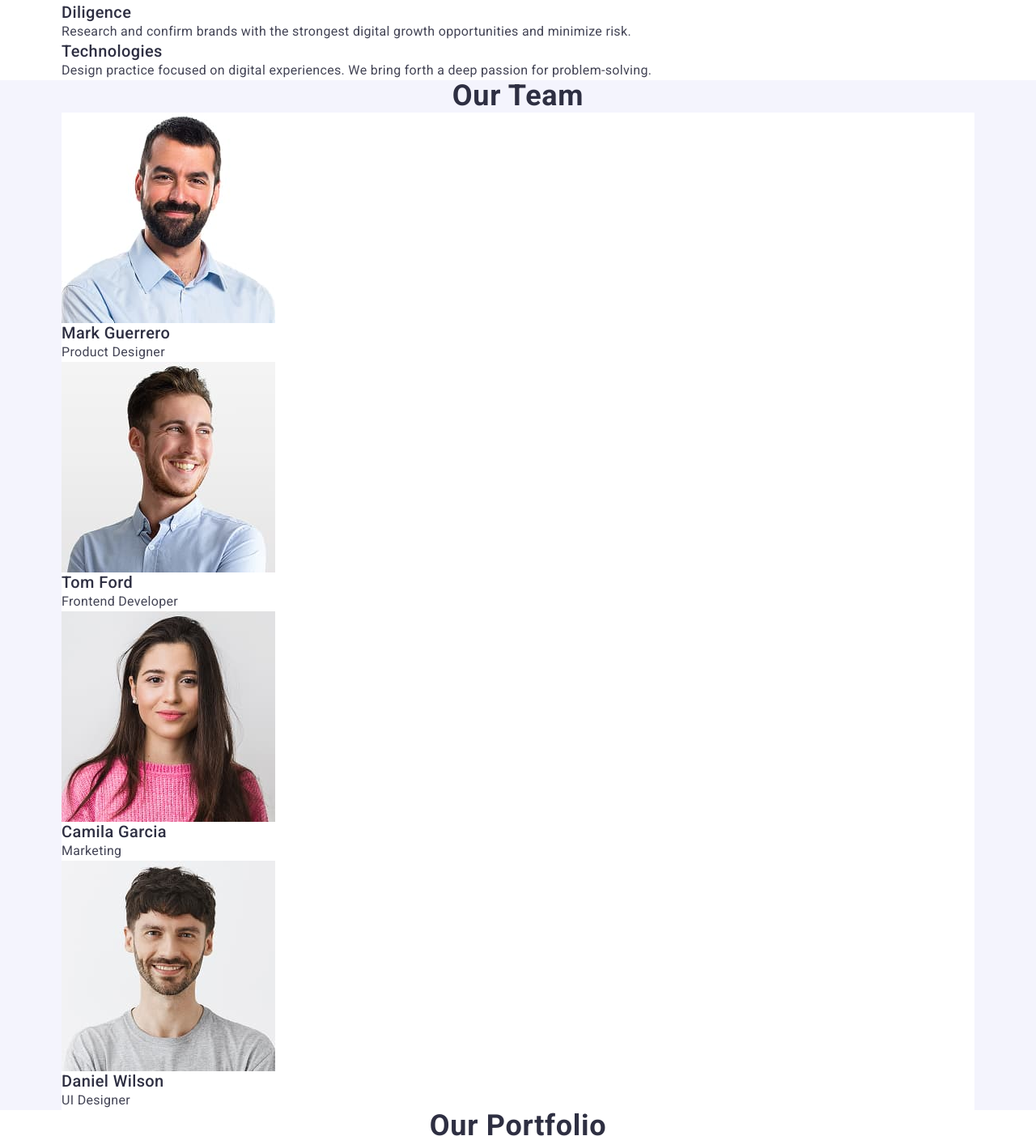
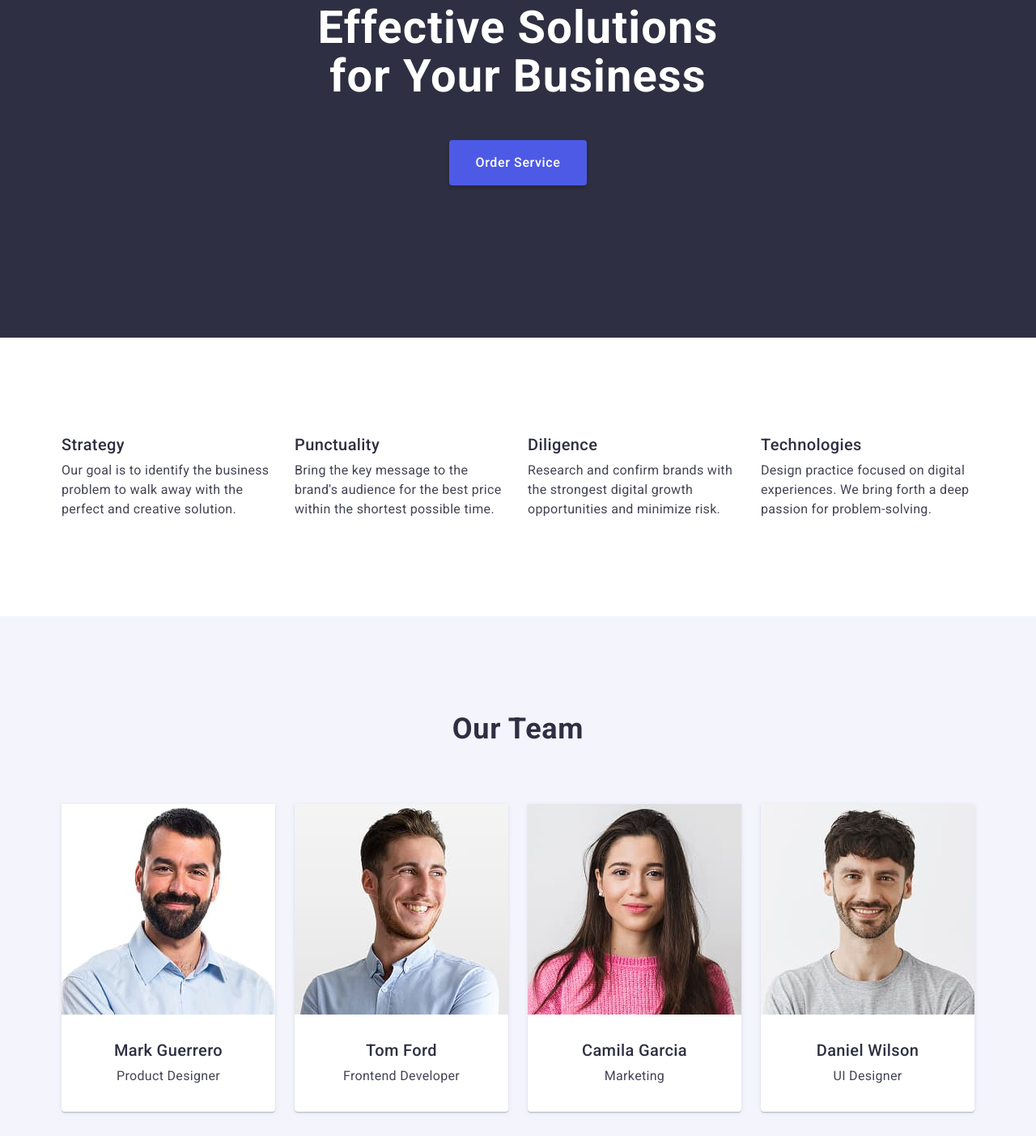
Before and after one commit to anastasiia-kushch/goit-markup-hw-03, a plain HTML site: page index.html in a window 1280 px wide. Shown: the part 255-1658 px from the top of the page at 81% size. Drawn offline with nearby package versions, Linux system fonts and the light colour scheme.

Commit message:
finish all sections

```diff
--- a/css/styles.css
+++ b/css/styles.css
@@ -28,6 +28,12 @@ body {
 }
 
 /* RESET styles */
+*,
+*::before,
+*::after {
+  box-sizing: border-box;
+}
+
 h1,
 h2,
 h3,
@@ -158,6 +164,14 @@ img {
 /* #region HERO */
 .hero {
   background-color: var(--dark-cl);
+  padding: 188px 0;
+}
+
+.hero-container {
+  display: flex;
+  flex-direction: column;
+  gap: 48px;
+  align-items: center;
 }
 
 .hero-title {
@@ -167,6 +181,7 @@ img {
   line-height: 1.07;
   text-align: center;
   letter-spacing: 0.02em;
+  width: 496px;
 }
 
 .hero-btn {
@@ -175,6 +190,10 @@ img {
   font-weight: 500;
   line-height: 1.5;
   letter-spacing: 0.04em;
+  padding: 16px 32px;
+  border: none;
+  border-radius: 4px;
+  box-shadow: 0px 4px 4px 0px rgba(0, 0, 0, 0.15);
 }
 
 .hero-btn:hover,
@@ -184,6 +203,22 @@ img {
 /* #endregion */
 
 /* #region BENEFITS */
+.benefits {
+  padding: 120px 0;
+}
+
+.benefits-list {
+  display: flex;
+  gap: 24px;
+}
+
+.benefits-item {
+  display: flex;
+  flex-direction: column;
+  gap: 8px;
+  width: calc((100% - 24px * 3) / 4);
+}
+
 .benefits-title {
   font-size: 20px;
   line-height: 1.2;
@@ -200,10 +235,33 @@ img {
 /* #region TEAM */
 .team {
   background-color: var(--light-cl);
+  padding: 120px 0;
+}
+
+.team-list {
+  margin-top: 72px;
+  display: flex;
+  gap: 24px;
 }
 
 .team-item {
   background-color: var(--white-background-cl);
+  display: flex;
+  flex-direction: column;
+  width: calc((100% - 24px * 3) / 4);
+  border: none;
+  border-radius: 0px 0px 4px 4px;
+  box-shadow: 0px 1px 6px 0px rgba(46, 47, 66, 0.08),
+    0px 1px 1px 0px rgba(46, 47, 66, 0.16),
+    0px 2px 1px 0px rgba(46, 47, 66, 0.08);
+}
+
+.member-desc {
+  margin: 32px auto;
+  display: flex;
+  flex-direction: column;
+  gap: 8px;
+  align-items: center;
 }
 
 .member-name {
@@ -221,8 +279,31 @@ img {
 /* #endregion */
 
 /* #region PORTFOLIO */
+.portfolio {
+  padding: 120px 0;
+}
+
+.portfolio-list {
+  display: flex;
+  flex-wrap: wrap;
+  gap: 24px;
+}
+
 .portfolio-item {
   background-color: var(--white-background-cl);
+  margin-top: 72px;
+  width: calc((100% - 24px * 2) / 3);
+}
+
+.portfolio-item-desc {
+  padding: 32px 16px;
+  display: flex;
+  flex-direction: column;
+  gap: 8px;
+
+  border-right: 1px solid var(--accent-cl);
+  border-bottom: 1px solid var(--accent-cl);
+  border-left: 1px solid var(--accent-cl);
 }
 
 .portfolio-title {
@@ -241,6 +322,7 @@ img {
 /* #region FOOTER */
 .footer {
   background-color: var(--dark-cl);
+  padding: 140px 100px;
 }
 
 .footer .logo-accent {
@@ -249,5 +331,7 @@ img {
 .footer-text {
   color: var(--light-cl);
   font-weight: 400;
+  margin-top: 17.5px;
+  width: 264px;
 }
 /* #endregion */
--- a/index.html
+++ b/index.html
@@ -17,7 +17,7 @@
 <body class="page">
     <!-- #region HEADER -->
     <header class="header">
-        <div class="container header-container">
+        <div class="header-container container">
             <nav class="header-nav">
                 <a class="logo" href="./index.html">Web<span class="logo-accent">Studio</span></a>
                 <ul class="header-menu">
@@ -49,7 +49,7 @@
     <main>
         <!-- #region HERO -->
         <section class="hero">
-            <div class="container">
+            <div class="hero-container container">
                 <h1 class="hero-title">Effective Solutions
                     for Your Business</h1>
                 <button class="hero-btn" type="button">Order Service</button>
@@ -60,34 +60,29 @@
         <!-- #region BENEFITS -->
         <section class="benefits">
             <div class="container">
-                <h2 hidden>Benefits</h2>
+                <h2 class="visually-hidden">Benefits</h2>
                 <ul class="benefits-list">
                     <li class="benefits-item">
                         <h3 class="benefits-title">Strategy</h3>
                         <p class="benefits-text">Our goal is to identify the business problem to walk away with the
-                            perfect
-                            and creative solution.
+                            perfect and creative solution.
                         </p>
                     </li>
                     <li class="benefits-item">
                         <h3 class="benefits-title">Punctuality</h3>
                         <p class="benefits-text">Bring the key message to the brand's audience for the best price within
-                            the
-                            shortest possible
-                            time.</p>
+                            the shortest possible time.</p>
                     </li>
                     <li class="benefits-item">
                         <h3 class="benefits-title">Diligence</h3>
                         <p class="benefits-text">Research and confirm brands with the strongest digital growth
-                            opportunities
-                            and minimize risk.
+                            opportunities and minimize risk.
                         </p>
                     </li>
                     <li class="benefits-item">
                         <h3 class="benefits-title">Technologies</h3>
                         <p class="benefits-text">Design practice focused on digital experiences. We bring forth a deep
-                            passion for
-                            problem-solving.</p>
+                            passion for problem-solving.</p>
                     </li>
                 </ul>
             </div>
@@ -102,26 +97,34 @@
                     <li class="team-item">
                         <img class="member-img" src="./images/team/img-1.jpg" alt="Mark Guerrero - Product Designer"
                             width="264" height="260">
+                        <div class="member-desc">
                             <h3 class="member-name">Mark Guerrero</h3>
                             <p class="member-pos">Product Designer</p>
+                        </div>
                     </li>
                     <li class="team-item">
                         <img class="member-img" src="./images/team/img-2.jpg" alt="Tom Ford - Frontend Developer"
                             width="264" height="260">
+                        <div class="member-desc">
                             <h3 class="member-name">Tom Ford</h3>
                             <p class="member-pos">Frontend Developer</p>
+                        </div>
                     </li>
                     <li class="team-item">
                         <img class="member-img" src="./images/team/img-3.jpg" alt="Camila Garcia - Marketing"
                             width="264" height="260">
+                        <div class="member-desc">
                             <h3 class="member-name">Camila Garcia</h3>
                             <p class="member-pos">Marketing</p>
+                        </div>
                     </li>
                     <li class="team-item">
                         <img class="member-img" src="./images/team/img-4.jpg" alt="Daniel Wilson - UI Designer"
                             width="264" height="260">
+                        <div class="member-desc">
                             <h3 class="member-name">Daniel Wilson</h3>
                             <p class="member-pos">UI Designer</p>
+                        </div>
                     </li>
                 </ul>
             </div>
@@ -136,38 +139,50 @@
                     <li class="portfolio-item">
                         <img class="portfolio-img" src="./images/portfolio/img-1.jpg" alt="Banking app interface"
                             width="360" height="300">
+                        <div class="portfolio-item-desc">
                             <h3 class="portfolio-title">Banking App</h3>
                             <p class="portfolio-text">App</p>
+                        </div>
                     </li>
                     <li class="portfolio-item">
                         <img class="portfolio-img" src="./images/portfolio/img-2.jpg" alt="Contactless payment"
                             width="360" height="300">
+                        <div class="portfolio-item-desc">
                             <h3 class="portfolio-title">Cashless Payment</h3>
                             <p class="portfolio-text">Marketing</p>
+                        </div>
                     </li>
                     <li class="portfolio-item">
                         <img class="portfolio-img" src="./images/portfolio/img-3.jpg" alt="Meditation app screen"
                             width="360" height="300">
+                        <div class="portfolio-item-desc">
                             <h3 class="portfolio-title">Meditation App</h3>
                             <p class="portfolio-text">App</p>
+                        </div>
                     </li>
                     <li class="portfolio-item">
                         <img class="portfolio-img" src="./images/portfolio/img-4.jpg" alt="Taxi booking app" width="360"
                             height="300">
+                        <div class="portfolio-item-desc">
                             <h3 class="portfolio-title">Taxi Service</h3>
                             <p class="portfolio-text">Marketing</p>
+                        </div>
                     </li>
                     <li class="portfolio-item">
                         <img class="portfolio-img" src="./images/portfolio/img-5.jpg" alt="Screen illustration"
                             width="360" height="300">
+                        <div class="portfolio-item-desc">
                             <h3 class="portfolio-title">Screen Illustrations</h3>
                             <p class="portfolio-text">Design</p>
+                        </div>
                     </li>
                     <li class="portfolio-item">
                         <img class="portfolio-img" src="./images/portfolio/img-6.jpg" alt="Online courses platform"
                             width="360" height="300">
+                        <div class="portfolio-item-desc">
                             <h3 class="portfolio-title">Online Courses</h3>
                             <p class="portfolio-text">Marketing</p>
+                        </div>
                     </li>
                 </ul>
             </div>
```
Lines whose indentation alone changed are shown as unchanged.
